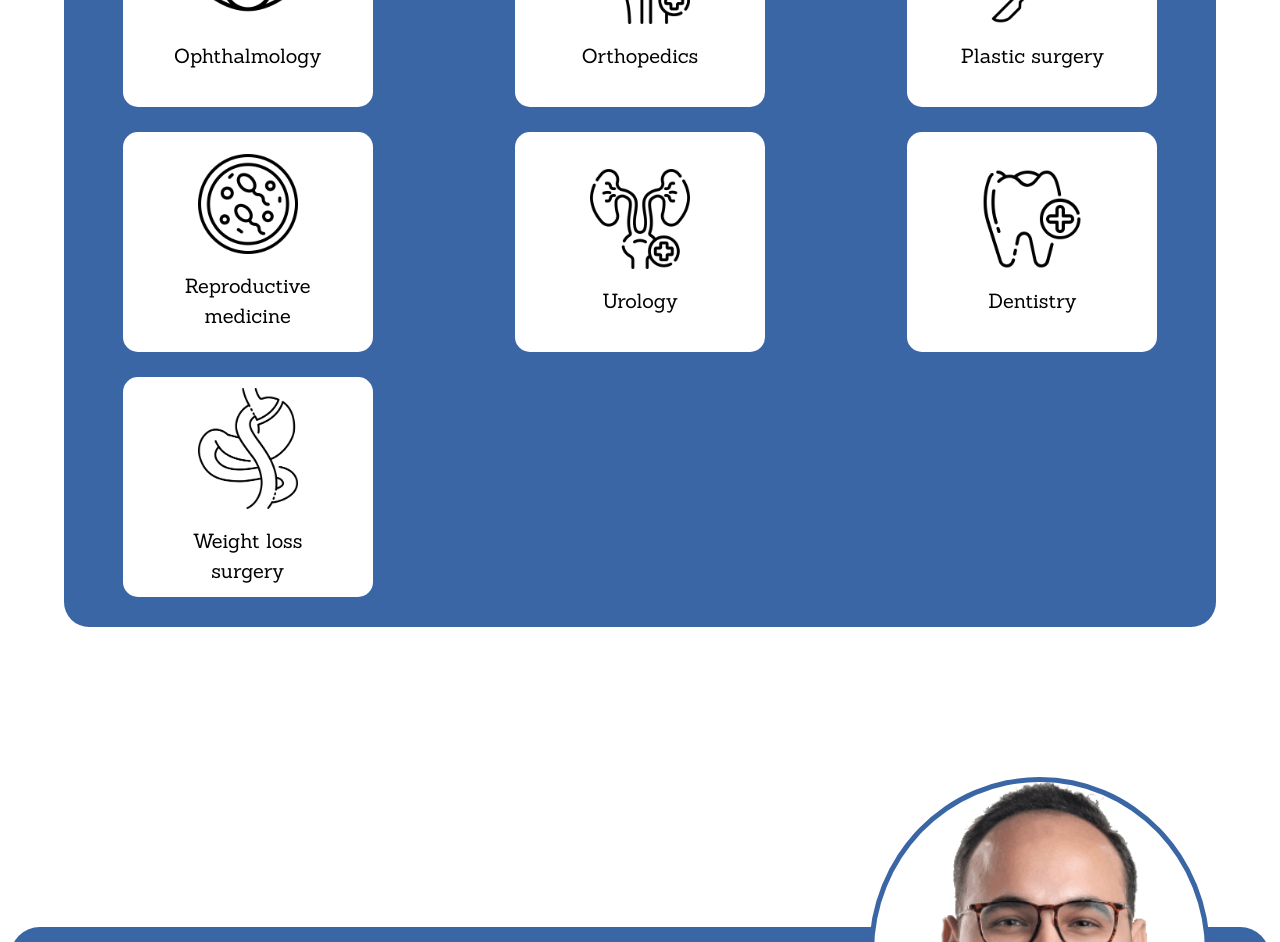
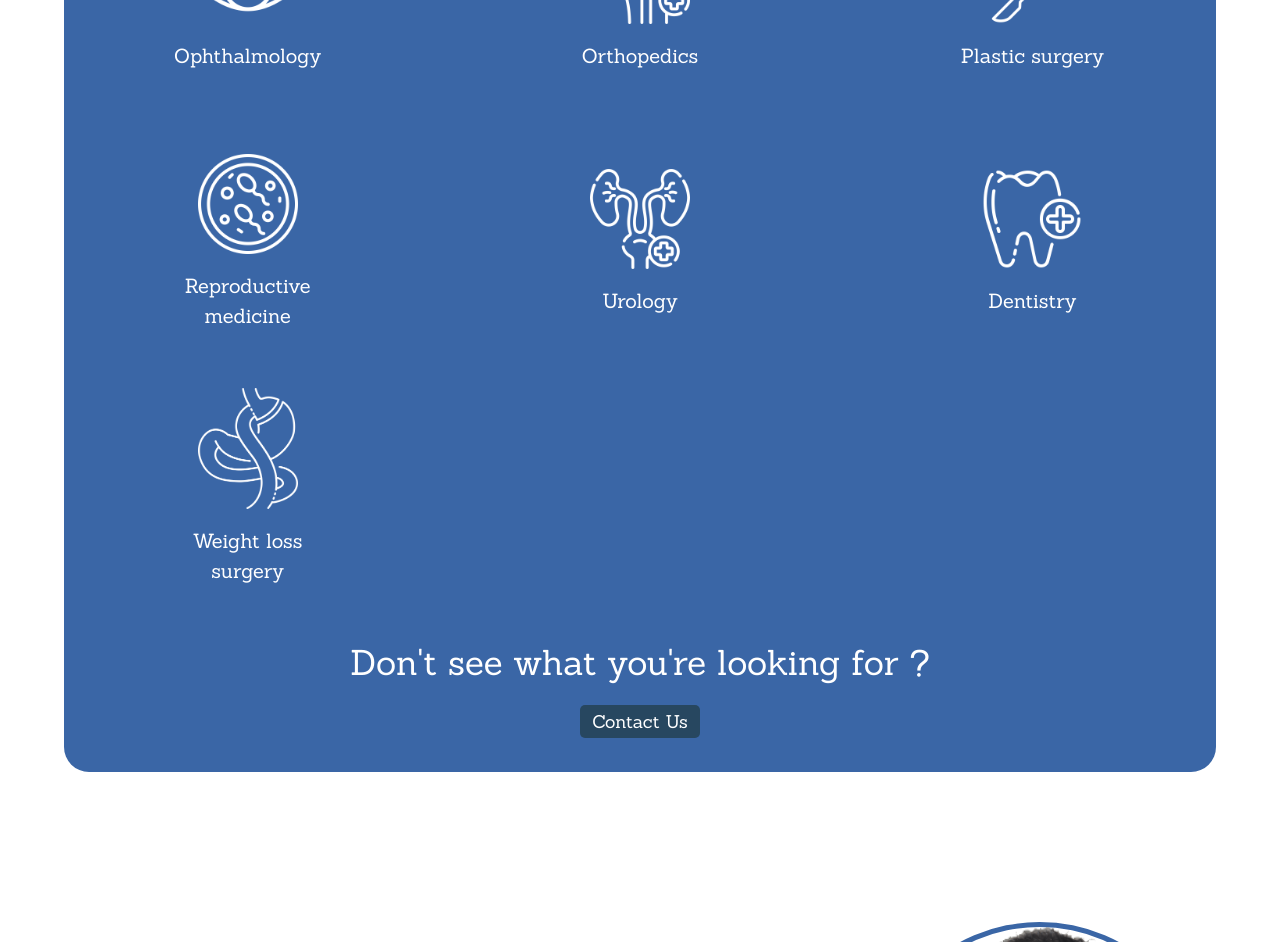
Before and after one commit to Mahmoud-Samy-Creator/Afia, a React (Vite) app: page / in a window 1280 px wide. Shown: the part 1960-2902 px from the top of the page. Built offline with nearby package versions, Linux system fonts and the light colour scheme.

Commit message:
Hot Fixes

```diff
--- a/src/Departments/Departemnts.css
+++ b/src/Departments/Departemnts.css
@@ -5,8 +5,11 @@
   justify-items: center; /* Centers cards horizontally */
   align-items: center; /* Centers cards vertically */
 }
-
+/*
 .speciality-container:hover img {
+  filter: brightness(0) invert(1);
+} */
+.speciality-container img {
   filter: brightness(0) invert(1);
 }
 @media (max-width: 767px) {
--- a/src/Departments/Departments.tsx
+++ b/src/Departments/Departments.tsx
@@ -73,11 +73,17 @@ function Departments() {
         </h1>
         <div className="department-section mx-auto">
           {slidesData.map((slide, index) => (
-            <div key={index} className="speciality-container text-center cursor-pointer bg-white w-[250px] h-[220px] rounded-[15px] content-center transition transition-[0.2s] hover:bg-[#317ac4] hover:text-white">
+            <div key={index} className="speciality-container text-center cursor-pointer w-[250px] h-[220px] rounded-[15px] content-center transition transition-[0.2s]">
               <img className="speciality w-[100px] text-center mx-[auto]" src={slide.imgSrc} alt={slide.altText} />
-              <span className="block text-[20px] w-[60%] text-center mx-[auto] mt-[17px]">{slide.label}</span>
+              <span className="block text-[20px] text-white w-[60%] text-center mx-[auto] mt-[17px]">{slide.label}</span>
             </div>
           ))}
+        </div>
+        <div className='text-white mx-auto w-fit-content text-center text-[35px] mt-[40px]'>
+          <span className='block'>Don't see what you're looking for ?</span>
+          <a href="#" className="color-[#274760] text-[18px] text-[white] bg-[#274760] px-[12px] rounded-[5px] py-[5px] transition transition-[0.3s] hover:text-[white] hover:bg-[#1565c0] ">
+            Contact Us
+          </a>
         </div>
       </div>
     </div>
```
